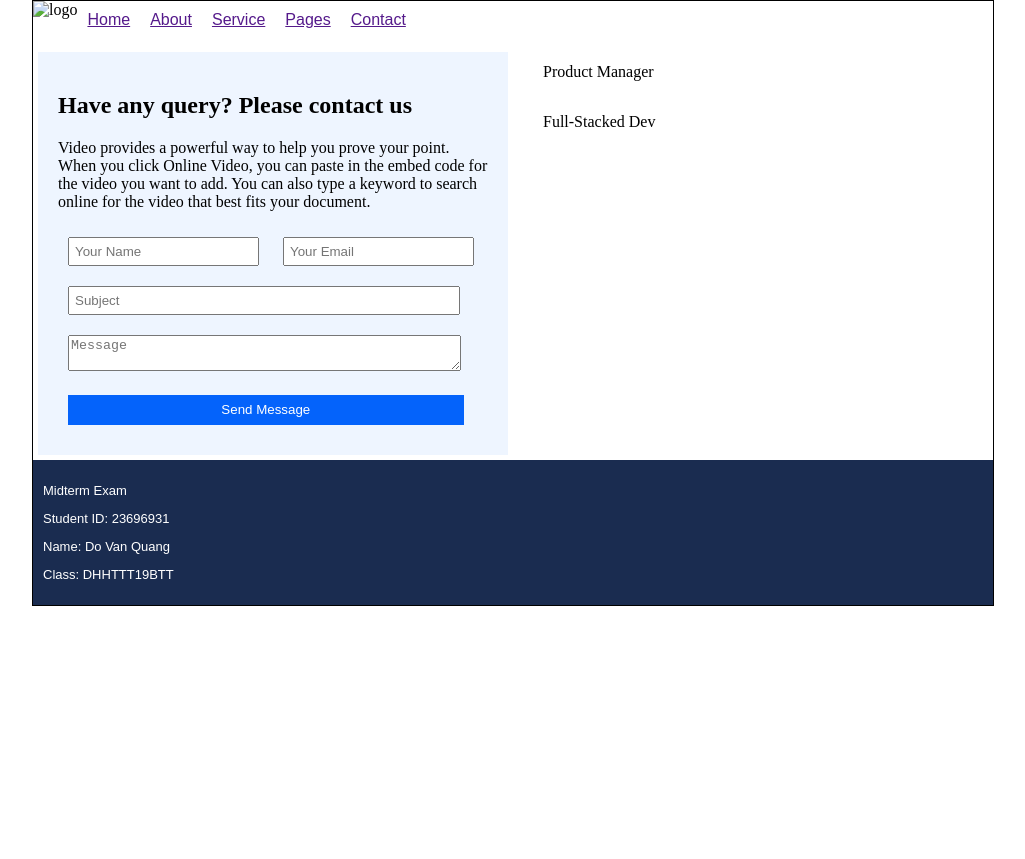
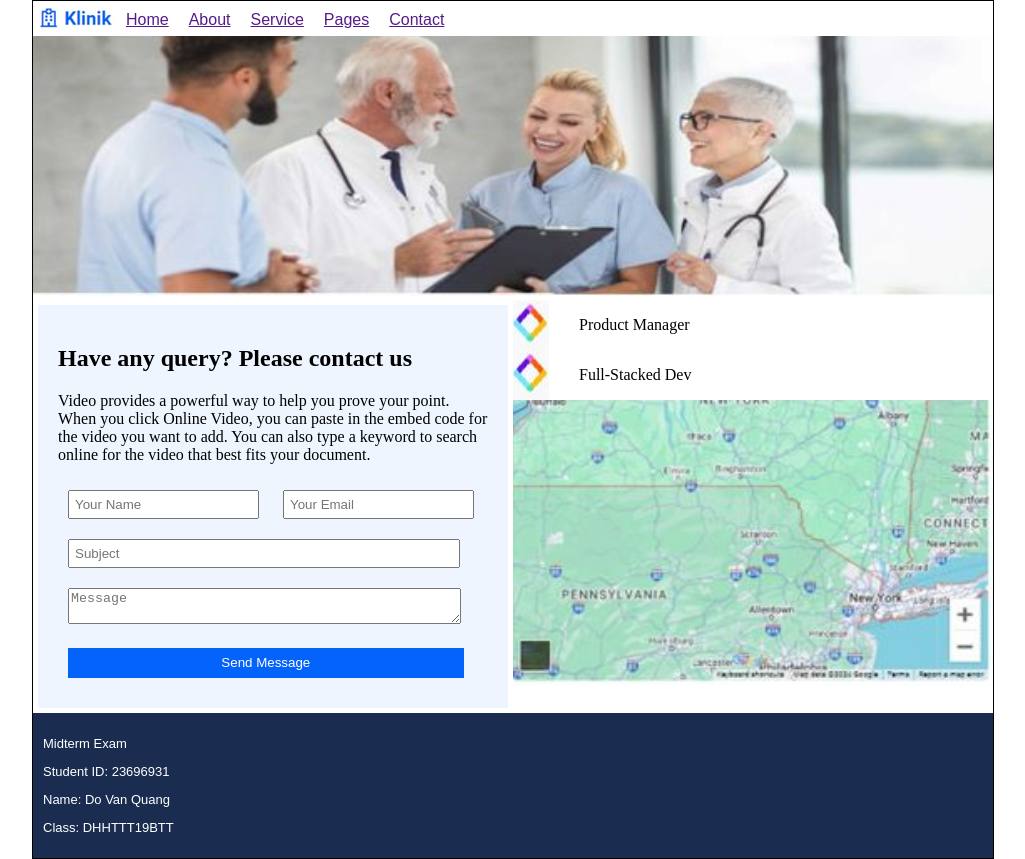
Before and after one commit to dovanquang8525/CN_Web, a plain HTML site: page 23696931_DoVanQuang_ThuongKy/html/home.html in a window 1280 px wide. Shown: the whole page, without its empty margins (127-1152 px from the left). Before the commit the page ends 800 px from the top, so only its background shows below. Drawn offline with Linux system fonts and the light colour scheme.

Commit message:
update BT Thuong Ky

```diff
--- a/23696931_DoVanQuang_ThuongKy/html/home.html
+++ b/23696931_DoVanQuang_ThuongKy/html/home.html
@@ -6,13 +6,13 @@
     <meta name="viewport" content="width=device-width, initial-scale=1.0">
     <title>Midterm Exam</title>
 </head>
-<link rel="stylesheet" href="/css/style.css">
+<link rel="stylesheet" href="/23696931_DoVanQuang_ThuongKy/css/style.css">
 
 <body>
     <div class="container">
         <div class="menu">
             <div>
-                <img src="/img/logo.PNG" alt="logo">
+                <img src="/23696931_DoVanQuang_ThuongKy/img2/logo.PNG" alt="logo">
             </div>
 
             <div class="link">
@@ -26,7 +26,7 @@
 
         <div class="header">
             <div>
-                <img src="/img/header.JPG" alt="">
+                <img src="/23696931_DoVanQuang_ThuongKy/img2/header.JPG" alt="">
             </div>
         </div>
 
@@ -52,17 +52,17 @@
         <div class="aside">
             <div>
                 <div class="box1">
-                    <img src="/img/hinhthoi.JPG" alt="">
+                    <img src="/23696931_DoVanQuang_ThuongKy/img2/hinhthoi.JPG" alt="">
                     <p>Product Manager</p>
                 </div>
                 <div class="box2">
-                    <img src="/img/hinhthoi.JPG" alt="">
+                    <img src="/23696931_DoVanQuang_ThuongKy/img2/hinhthoi.JPG" alt="">
                     <p>Full-Stacked Dev</p>
                 </div>
             </div>
 
             <div class="box3">
-                <img src="/img/map.JPG" alt="">
+                <img src="/23696931_DoVanQuang_ThuongKy/img2/map.JPG" alt="">
             </div>
         </div>
 
```
Also changed, not shown: 23696931_DoVanQuang_ThuongKy/img2/header.JPG (added), 23696931_DoVanQuang_ThuongKy/img2/hinhthoi.JPG (added), 23696931_DoVanQuang_ThuongKy/img2/logo.PNG (added), 23696931_DoVanQuang_ThuongKy/img2/map.JPG (added).
